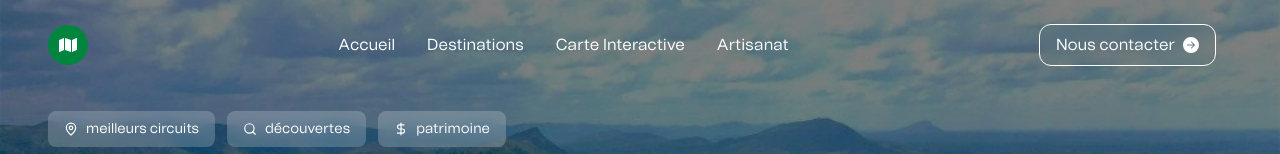
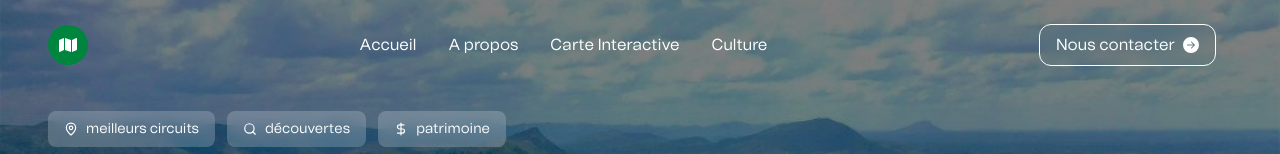
Before and after one commit to InesAbike/MVP-CodeTeam, a Next.js app: page / in a window 1280 px wide. Shown: the top 154 px of the page. Built offline with nearby package versions, Linux system fonts and the light colour scheme; no server answers.

Commit message:
fix: fix bug

```diff
--- a/components/landing-page/HeroSection.tsx
+++ b/components/landing-page/HeroSection.tsx
@@ -71,7 +71,7 @@ const Hero = () => {
             href="/search"
             className="text-white hover:text-benin-yellow transition-colors"
           >
-            Destinations
+            A propos
           </Link>
           <Link
             href="/interactive-map"
@@ -80,10 +80,10 @@ const Hero = () => {
             Carte Interactive
           </Link>
           <Link
-            href="/artisanat"
+            href="/search"
             className="text-white hover:text-benin-yellow transition-colors"
           >
-            Artisanat
+            Culture
           </Link>
         </div>
 
@@ -134,32 +134,32 @@ const Hero = () => {
               {/* Items du menu */}
               <div className="flex flex-col p-4">
                 <Link
-                  href="#"
+                  href="/"
                   className="text-white hover:text-blue-200 transition-colors text-lg py-3 border-b border-white/10"
                   onClick={closeMenu}
                 >
                   Accueil
                 </Link>
                 <Link
-                  href="#"
+                  href="/"
                   className="text-white hover:text-blue-200 transition-colors text-lg py-3 border-b border-white/10"
                   onClick={closeMenu}
                 >
-                  Destinations
+                  A propos
                 </Link>
                 <Link
-                  href="#"
+                  href="/interactive-map"
                   className="text-white hover:text-blue-200 transition-colors text-lg py-3 border-b border-white/10"
                   onClick={closeMenu}
                 >
                   Carte Interactive
                 </Link>
                 <Link
-                  href="#"
+                  href="/search"
                   className="text-white hover:text-blue-200 transition-colors text-lg py-3 border-b border-white/10"
                   onClick={closeMenu}
                 >
-                  Artisanat
+                  Culture
                 </Link>
 
                 {/* Bouton Contact Mobile dans le menu */}
```
